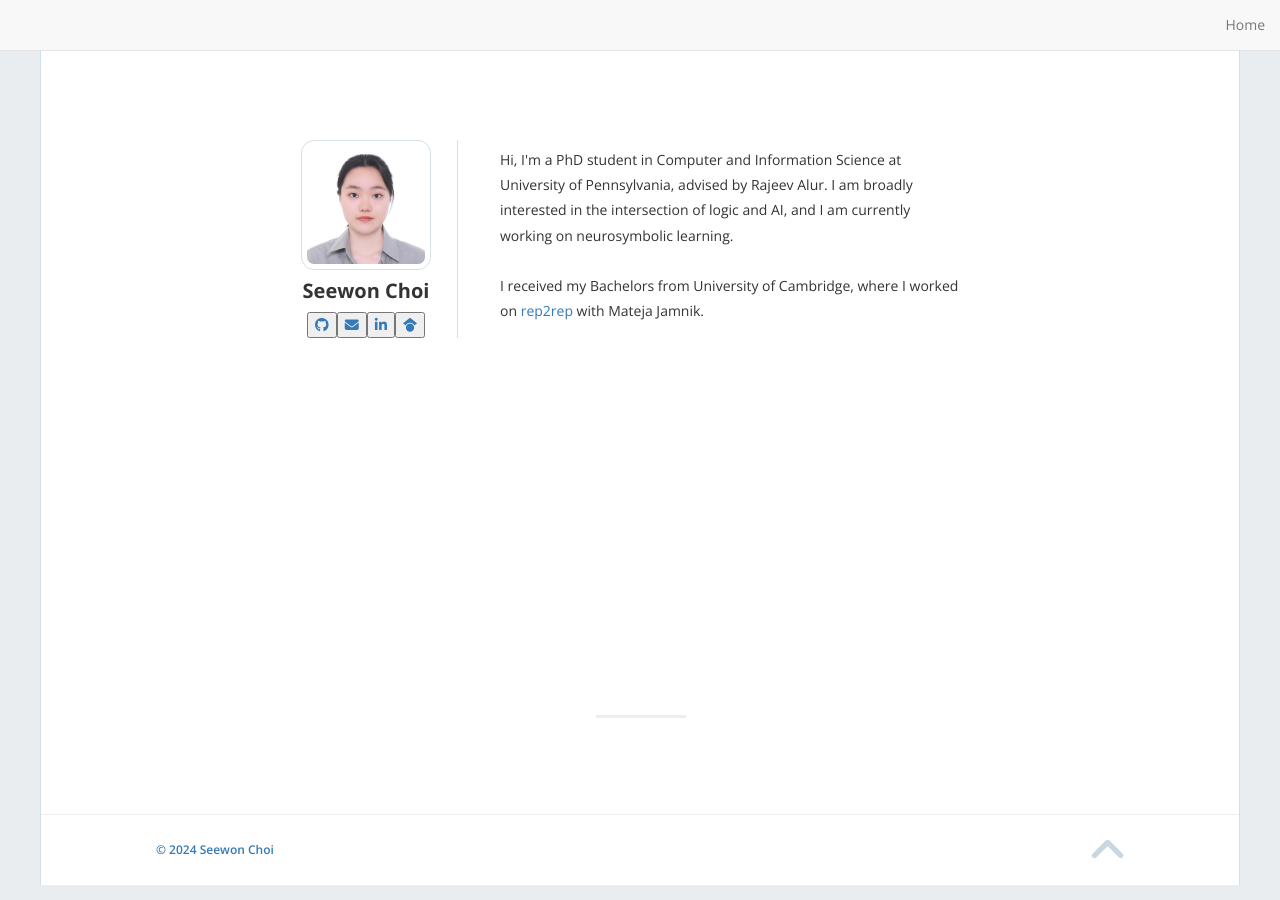
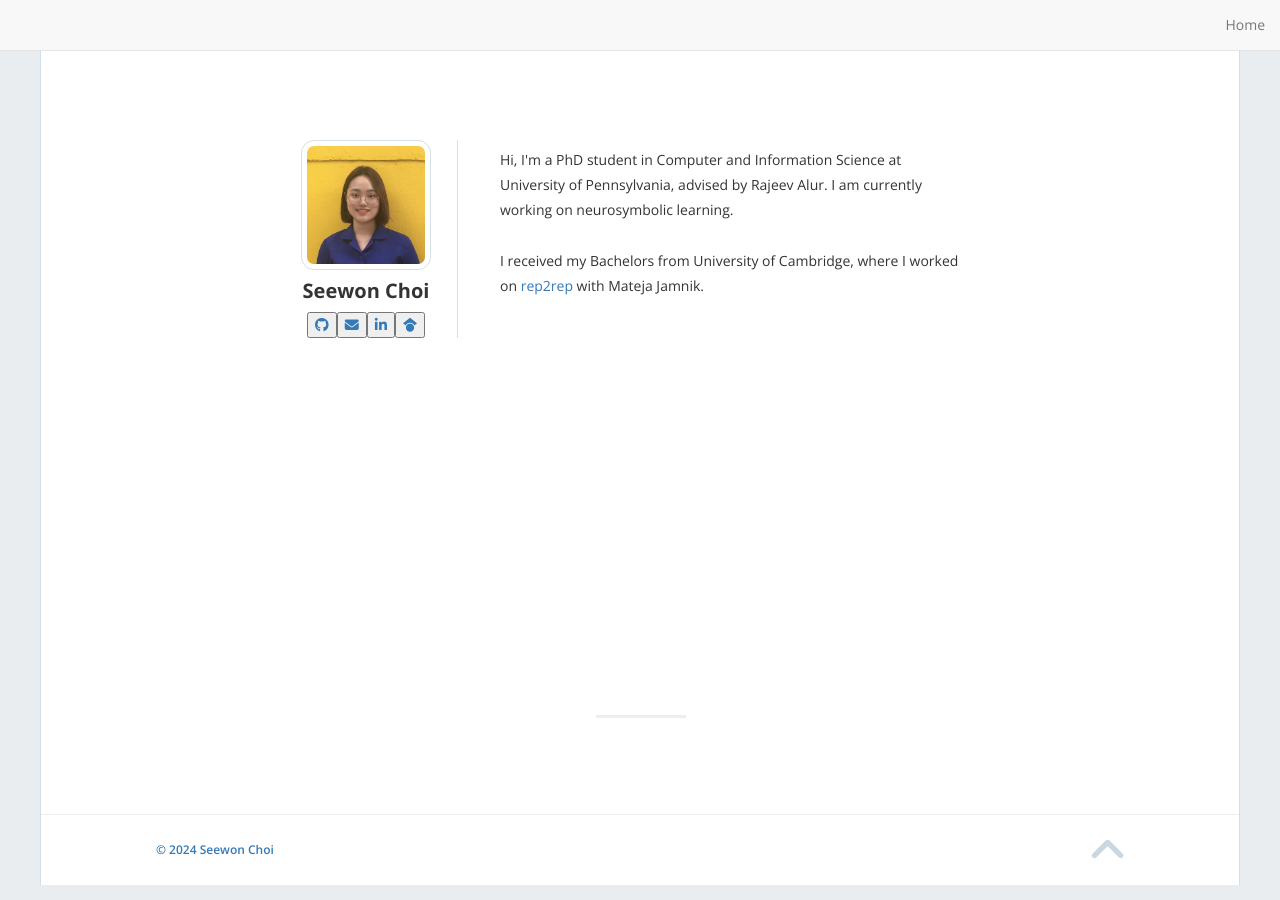
Before and after one commit to SeewonChoi/seewonchoi.github.io, a Jekyll site: the page built from index.html, in a window 1280 px wide. Built offline with Jekyll 4.4.1, drawn with Linux system fonts in a browser that asks for light colours; nearby versions of some CDN libraries; the list of posts is cut into pages by our own code.

Commit message:
update profile

```diff
--- a/_includes/home-hero.html
+++ b/_includes/home-hero.html
@@ -23,8 +23,7 @@
             <div class="right">
               <p>
                 Hi, I'm a PhD student in Computer and Information Science at University of Pennsylvania,
-                advised by Rajeev Alur. I am broadly interested in the intersection of logic and AI,
-                and I am currently working on neurosymbolic learning. <br> <br>
+                advised by Rajeev Alur. I am currently working on neurosymbolic learning. <br> <br>
 
                 I received my Bachelors from University of Cambridge,
                 where I worked on <a href="https://sites.google.com/site/myrep2rep/home">rep2rep</a> with Mateja Jamnik.
@@ -33,9 +32,8 @@
           </div>
 
           <div class="hero-news">
-          <h1></h1>
+          <h3></h3>
           <p>
-
           </p>
           </div>
 
--- a/css/style.scss
+++ b/css/style.scss
@@ -136,6 +136,11 @@ button.btn, input.btn {
   }
   h1 {
     font-size: 20px;
+    margin-top: 10px;
+    @extend %opensans;
+  }
+  h3 {
+    font-size: 18px;
     margin-top: 10px;
     @extend %opensans;
   }
```
Also changed, not shown: img/profile.jpg.
